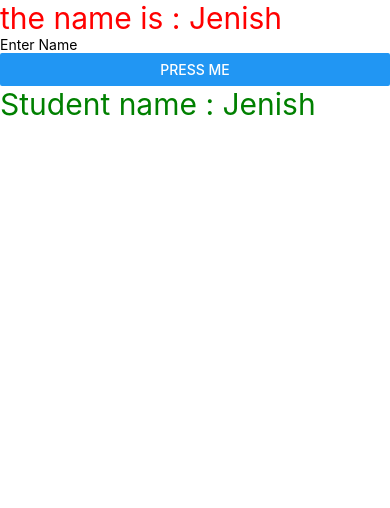
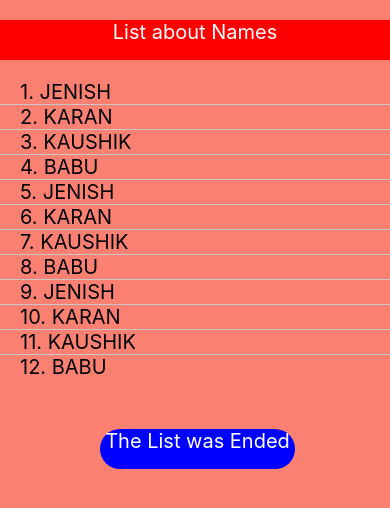
Before and after one commit to Jenish4809/React-Native-Components, a React Native app: screen / in a window 390 px wide. Shown: the top 508 px of the page. Built offline with nearby package versions, Linux system fonts and the light colour scheme.

Commit message:
React component changes

```diff
--- a/App.js
+++ b/App.js
@@ -1,4 +1,4 @@
-import React from "react";
+import React, { useState } from "react";
 import {
   FlatList,
   SafeAreaView,
@@ -9,7 +9,7 @@ import {
 } from "react-native";
 
 export default function App() {
-  const Data = [
+  const [data, setData] = useState([
     {
       id: 1,
       title: "jenish",
@@ -26,18 +26,105 @@ export default function App() {
       id: 4,
       title: "babu",
     },
-  ];
+    {
+      id: 5,
+      title: "jenish",
+    },
+    {
+      id: 6,
+      title: "karan",
+    },
+    {
+      id: 7,
+      title: "kaushik",
+    },
+    {
+      id: 8,
+      title: "babu",
+    },
+    {
+      id: 9,
+      title: "jenish",
+    },
+    {
+      id: 10,
+      title: "karan",
+    },
+    {
+      id: 11,
+      title: "kaushik",
+    },
+    {
+      id: 12,
+      title: "babu",
+    },
+  ]);
   const renderItemData = ({ item }) => (
-    <View style={styles.item}>
+    <View>
       <Text style={styles.title}>
-        {item.id}. {item.title}
+        {item.id}. {item.title.toUpperCase()}
       </Text>
     </View>
   );
-
+  const itemSeprate = () => {
+    return (
+      <View
+        style={{ height: 1, width: "100%", backgroundColor: "#c8c8c8" }}
+      ></View>
+    );
+  };
+  const listEmpty = ({ item }) => {
+    return (
+      <Text style={{ padding: 10, textAlign: "center", fontSize: 18 }}>
+        No Data Found
+      </Text>
+    );
+  };
   return (
     <View style={styles.container}>
-      <FlatList data={Data} renderItem={renderItemData} />
+      <StatusBar barStyle="default" />
+      {/* <StatusBar barStyle={"default"} /> */}
+      <FlatList
+        data={data}
+        renderItem={renderItemData}
+        keyExtractor={(item) => item.id}
+        ListEmptyComponent={listEmpty}
+        ItemSeparatorComponent={itemSeprate}
+        ListHeaderComponent={
+          <Text
+            style={{
+              fontSize: 20,
+              color: "white",
+              backgroundColor: "red",
+              marginBottom: 20,
+              textAlign: "center",
+              height: 40,
+              width: "100%",
+              marginVertical: 20,
+            }}
+          >
+            List about Names
+          </Text>
+        }
+        ListFooterComponent={
+          <Text
+            style={{
+              fontSize: 20,
+              color: "white",
+              backgroundColor: "blue",
+              textAlign: "center",
+              verticalAlign: "middle",
+              height: 40,
+              width: "50%",
+              borderRadius: 30,
+              marginHorizontal: 100,
+              marginVertical: 50,
+            }}
+          >
+            The List was Ended
+          </Text>
+        }
+      />
     </View>
   );
 }
@@ -46,15 +133,18 @@ const styles = StyleSheet.create({
   container: {
     flex: 1,
     backgroundColor: "salmon",
-    alignItems: "center",
   },
   title: {
-    fontSize: 40,
+    fontSize: 20,
+    // gap: 20,
+    paddingHorizontal: 20,
   },
   item: {
     backgroundColor: "#f9c2ff",
     alignItems: "center",
     marginBottom: 50,
-    width: "100%",
+    width: "80%",
+    justifyContent: "center",
+    gap: 500,
   },
 });
--- a/index.js
+++ b/index.js
@@ -5,4 +5,4 @@ import App from "./App";
 import { image } from "./image";
 import Student, { sectionli } from "./sectionlis";
 
-registerRootComponent(Student);
+registerRootComponent(App);
```
